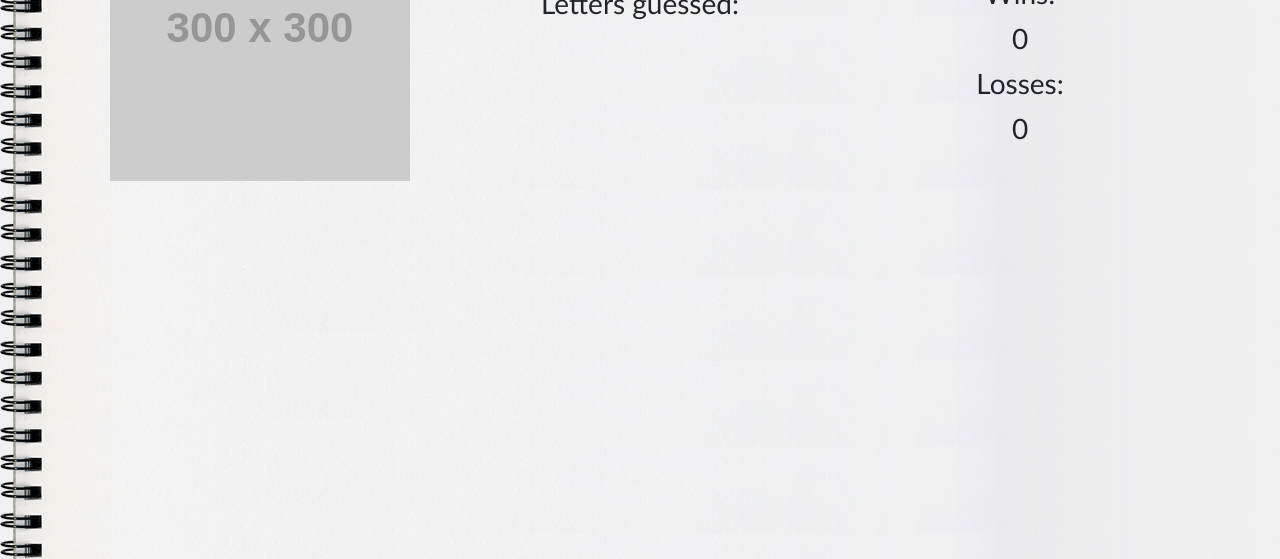
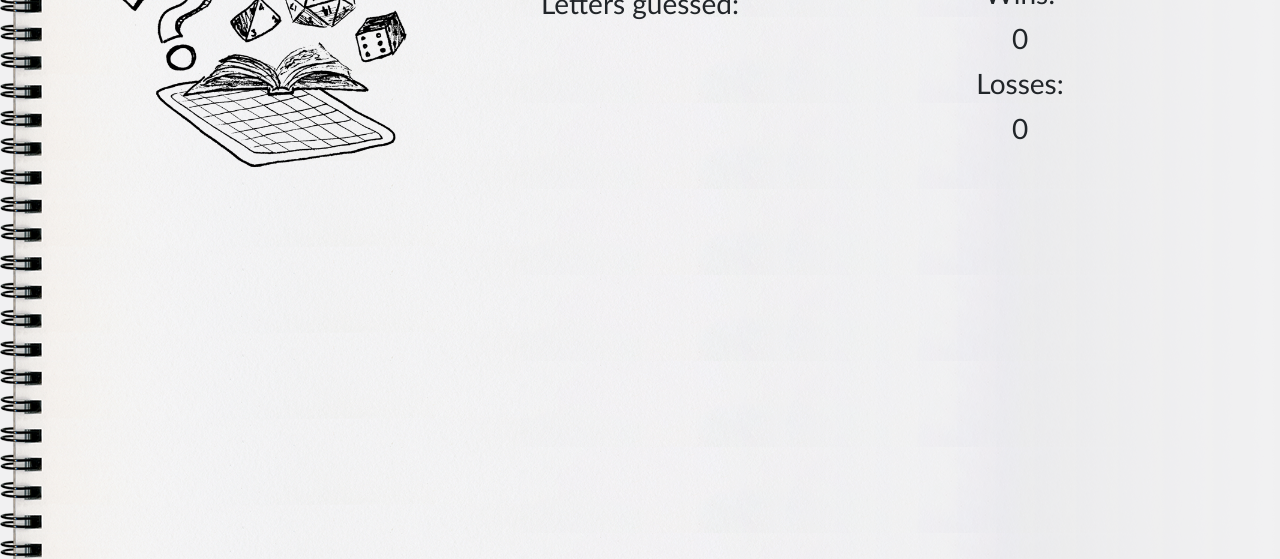
Before and after one commit to rebeccagem/Hangman-Game, a plain HTML site: page index.html in a window 1280 px wide. Shown: the part 241-800 px from the top of the page. Drawn offline with nearby package versions, Linux system fonts and the light colour scheme; placeholder pictures from the web are drawn by us; a web font is replaced by a local one.

Commit message:
added sketches

```diff
--- a/assets/css/styles.css
+++ b/assets/css/styles.css
@@ -44,3 +44,7 @@ p {
     font-size: 27px;
     font-weight: 600;
 }
+
+#mainImage {
+    width:300px;
+}
--- a/assets/javascript/game.js
+++ b/assets/javascript/game.js
@@ -6,7 +6,7 @@ var numBlanks = 0;
 var dashes = [];
 var wrongLetters = [];
 var alphabet = ["a", "b", "c", "d", "e", "f", "g", "h", "i", "j", "k", "l", "m", "n", "o", "p", "q", "r", "s", "t", "u", "v", "w", "x", "y", "z"];
-var imageArray = ["./assets/images/Placeholder-Aboleth.jpg","./assets/images/Placeholder-Chimera.jpg","./assets/images/Placeholder-Cockatrice.jpg", "./assets/images/Placeholder-Demilich.jpg","./assets/images/Placeholder-Dracolich.jpg","./assets/images/Placeholder-Dryad.jpg", "./assets/images/Placeholder-Harpy.jpg", "./assets/images/Placeholder-Hippogriff.jpg", "./assets/images/Placeholder-Hobgoblin.jpg", "./assets/images/Placeholder-Kobold.jpg", "./assets/images/Placeholder-Kraken.jpg", "./assets/images/Placeholder-Manticore.jpg", "./assets/images/Placeholder-Minotaur.jpg", "./assets/images/Placeholder-Owlbear.jpg", "./assets/images/Placeholder-Pseudodragon.jpg", "./assets/images/Placeholder-Rakshasa.jpg"];
+var imageArray = ["./assets/images/aboleth.png","./assets/images/chimera.png","./assets/images/cockatrice.png", "./assets/images/demilich.png","./assets/images/Placeholder-Dracolich.jpg","./assets/images/Placeholder-Dryad.jpg", "./assets/images/Placeholder-Harpy.jpg", "./assets/images/Placeholder-Hippogriff.jpg", "./assets/images/Placeholder-Hobgoblin.jpg", "./assets/images/Placeholder-Kobold.jpg", "./assets/images/Placeholder-Kraken.jpg", "./assets/images/manticore.png", "./assets/images/Placeholder-Minotaur.jpg", "./assets/images/Placeholder-Owlbear.jpg", "./assets/images/banderhobb.png", "./assets/images/Placeholder-Rakshasa.jpg"];
 
 
 //score keepers
--- a/index.html
+++ b/index.html
@@ -20,7 +20,7 @@
     <div class="container">
         <div class="row">
             <div class="col">
-                <img id="mainImage" src="http://via.placeholder.com/300x300">
+                <img id="mainImage" src="./assets/images/dnd.png">
             </div>
             <div class="col scoreboard">
                 <h2>Word to guess:</h2>
```
Also changed, not shown: assets/images/aboleth.png (added), assets/images/banderhobb.png (added), assets/images/chimera.png (added), assets/images/cockatrice.png (added), assets/images/demilich.png (added), assets/images/dnd.png (added), assets/images/manticore.png (added).
